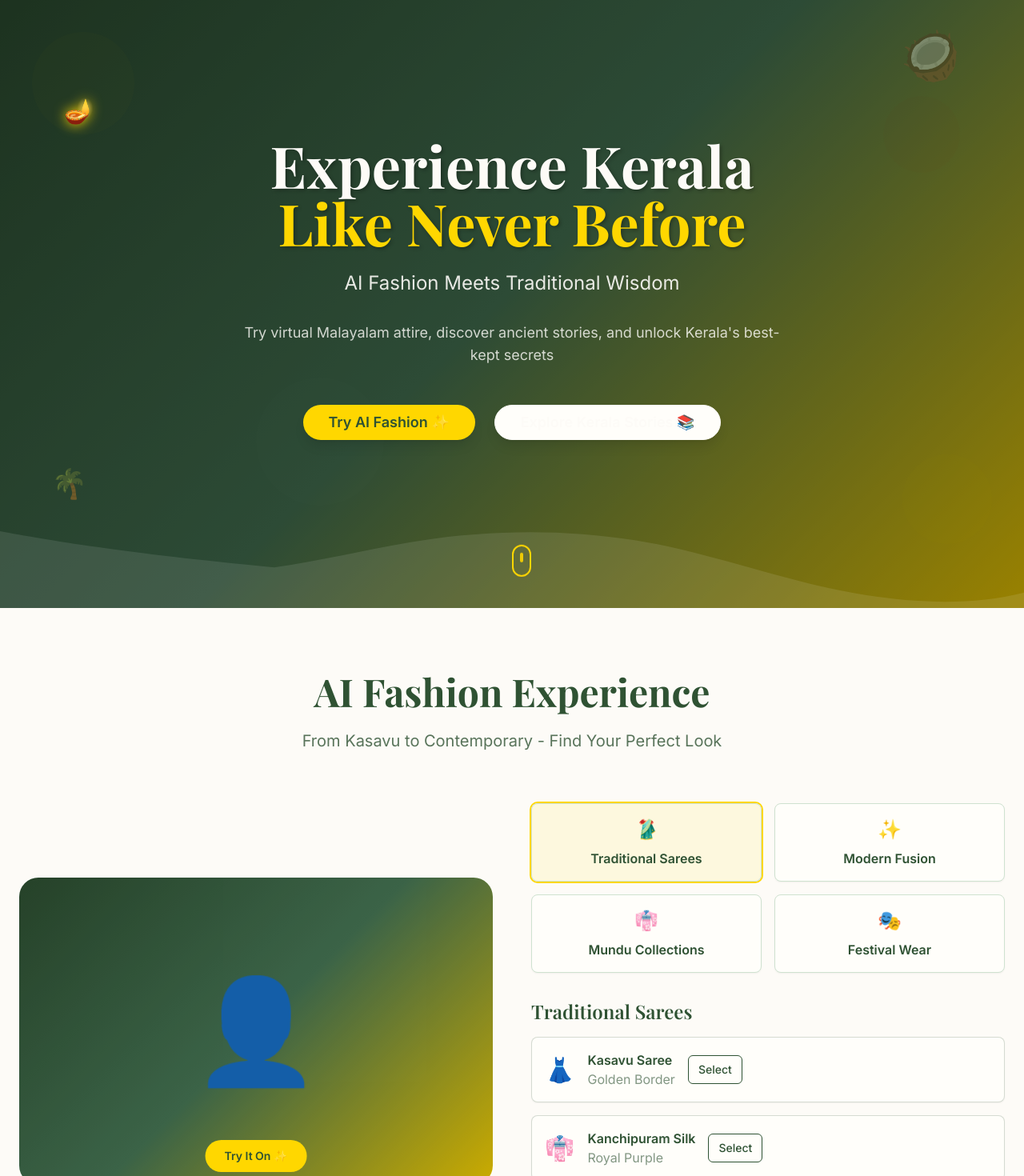
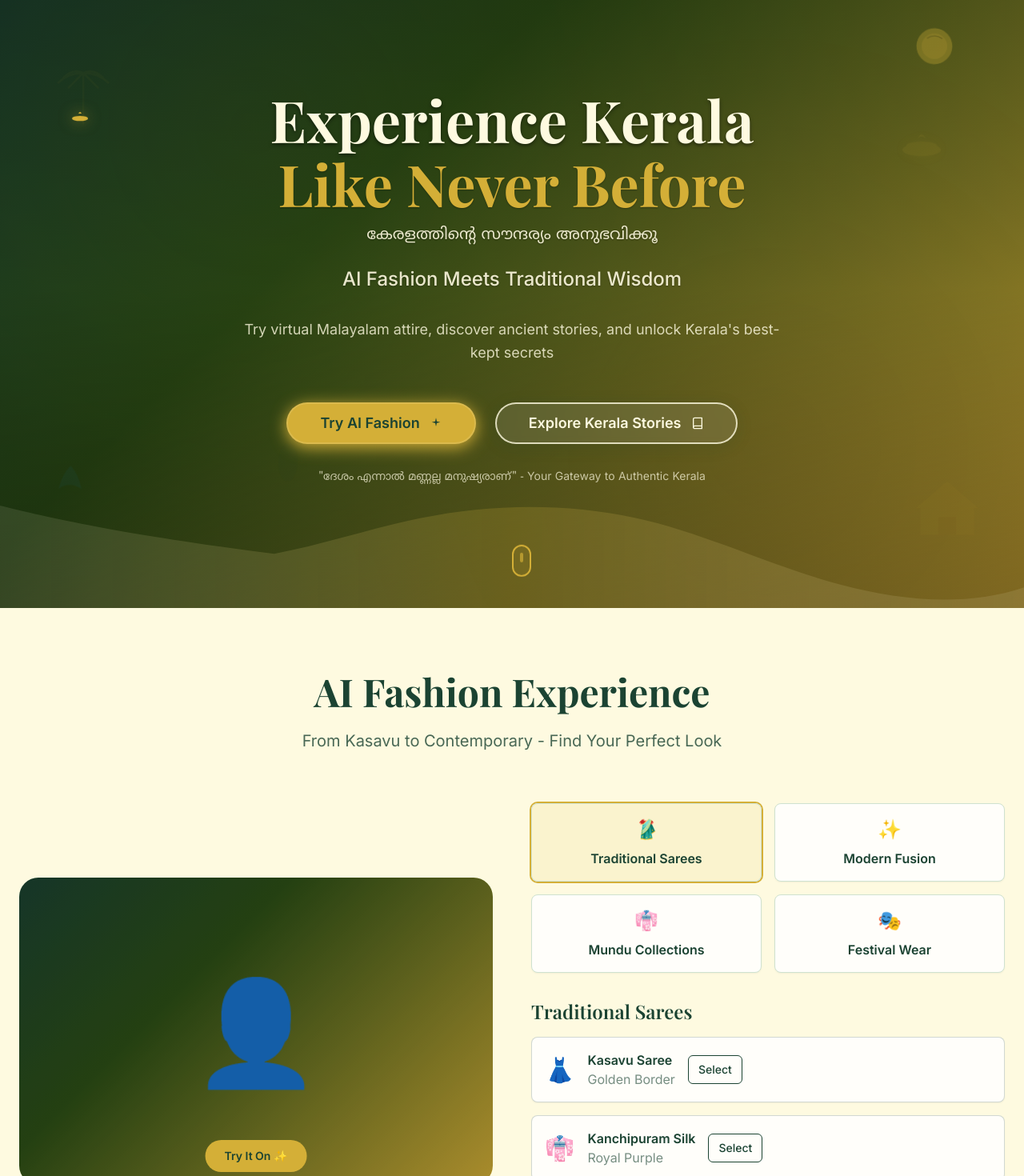
Before and after one commit to TheMalluBot/mallu-wisdom-weave, a React (Vite) app: page / in a window 1280 px wide. Shown: the part 40-1510 px from the top of the page at 80% size. Built offline with nearby package versions, Linux system fonts and the light colour scheme.

Commit message:
Refactor Hero Section
Implement the professional Kerala Hero Section redesign plan, focusing on improved typography, button design, background, cultural elements, animations, and layout.

```diff
--- a/src/components/HeroBackground.tsx
+++ b/src/components/HeroBackground.tsx
@@ -2,28 +2,67 @@
 const HeroBackground = () => {
   return (
     <div className="absolute inset-0 overflow-hidden">
-      {/* Background Gradient */}
+      {/* Enhanced Background Gradient */}
       <div className="absolute inset-0 bg-kerala-gradient"></div>
 
-      {/* Overlay for better text readability */}
-      <div className="absolute inset-0 bg-black/40"></div>
+      {/* Kerala Pattern Overlay */}
+      <div className="absolute inset-0 bg-kerala-pattern opacity-40"></div>
 
-      {/* Animated Background Pattern */}
-      <div className="absolute inset-0 opacity-10">
+      {/* Overlay for optimal text readability */}
+      <div className="absolute inset-0 bg-gradient-to-b from-black/30 via-black/20 to-black/40"></div>
+
+      {/* Floating Kerala Cultural Elements */}
+      <div className="absolute inset-0 opacity-20">
         <div className="absolute top-0 left-0 w-full h-full">
-          <div className="absolute top-20 left-10 w-32 h-32 rounded-full bg-kerala-gold/20 animate-pulse"></div>
-          <div className="absolute top-40 right-20 w-24 h-24 rounded-full bg-kerala-red/20 animate-pulse" style={{ animationDelay: '1s' }}></div>
-          <div className="absolute bottom-32 left-1/4 w-40 h-40 rounded-full bg-kerala-white/10 animate-pulse" style={{ animationDelay: '2s' }}></div>
-          <div className="absolute bottom-20 right-10 w-28 h-28 rounded-full bg-kerala-gold/15 animate-pulse" style={{ animationDelay: '0.5s' }}></div>
+          {/* Coconut Palm Silhouette */}
+          <div className="absolute top-20 left-10 w-32 h-32 opacity-30">
+            <svg viewBox="0 0 100 100" className="w-full h-full text-kerala-gold">
+              <path d="M50 90 L50 40 M30 45 Q40 35 50 40 Q60 35 70 45 M25 50 Q35 40 50 40 Q65 40 75 50 M35 55 Q45 45 50 40 Q55 45 65 55"
+                    stroke="currentColor" strokeWidth="2" fill="none" className="animate-kerala-pulse"/>
+            </svg>
+          </div>
+
+          {/* Traditional Lamp (Diya) */}
+          <div className="absolute top-40 right-20 w-24 h-24 opacity-40">
+            <svg viewBox="0 0 100 100" className="w-full h-full text-kerala-gold animate-kerala-glow">
+              <ellipse cx="50" cy="70" rx="25" ry="8" fill="currentColor"/>
+              <ellipse cx="50" cy="65" rx="20" ry="6" fill="currentColor"/>
+              <path d="M45 55 Q50 45 55 55 Q50 50 45 55" fill="currentColor"/>
+            </svg>
+          </div>
+
+          {/* Spice/Cardamom */}
+          <div className="absolute bottom-32 left-1/4 w-20 h-20 opacity-25">
+            <svg viewBox="0 0 100 100" className="w-full h-full text-kerala-green animate-kerala-float">
+              <ellipse cx="50" cy="50" rx="15" ry="30" fill="currentColor"/>
+              <ellipse cx="50" cy="50" rx="10" ry="25" fill="currentColor" opacity="0.7"/>
+            </svg>
+          </div>
+
+          {/* Temple Architecture Element */}
+          <div className="absolute bottom-20 right-10 w-28 h-28 opacity-20">
+            <svg viewBox="0 0 100 100" className="w-full h-full text-kerala-gold">
+              <rect x="20" y="60" width="60" height="30" fill="currentColor"/>
+              <polygon points="15,60 50,30 85,60" fill="currentColor"/>
+              <rect x="40" y="70" width="20" height="20" fill="rgba(0,0,0,0.3)"/>
+            </svg>
+          </div>
         </div>
       </div>
 
-      {/* Wave Effect at Bottom */}
+      {/* Enhanced Wave Effect */}
       <div className="absolute bottom-0 left-0 w-full">
-        <svg className="w-full h-24" viewBox="0 0 1200 120" preserveAspectRatio="none">
+        <svg className="w-full h-32" viewBox="0 0 1200 120" preserveAspectRatio="none">
+          <defs>
+            <linearGradient id="waveGradient" x1="0%" y1="0%" x2="100%" y2="0%">
+              <stop offset="0%" stopColor="rgba(254, 250, 224, 0.1)" />
+              <stop offset="50%" stopColor="rgba(212, 175, 55, 0.2)" />
+              <stop offset="100%" stopColor="rgba(254, 250, 224, 0.1)" />
+            </linearGradient>
+          </defs>
           <path
             d="M321.39,56.44c58-10.79,114.16-30.13,172-41.86,82.39-16.72,168.19-17.73,250.45-.39C823.78,31,906.67,72,985.66,92.83c70.05,18.48,146.53,26.09,214.34,3V120H0V0C54.08,13.36,143.09,34.07,321.39,56.44Z"
-            fill="rgba(253, 251, 247, 0.1)"
+            fill="url(#waveGradient)"
           />
         </svg>
       </div>
--- a/src/components/HeroSection.tsx
+++ b/src/components/HeroSection.tsx
@@ -14,50 +14,98 @@ const HeroSection = () => {
     <section className="relative h-screen flex items-center justify-center overflow-hidden">
       <HeroBackground />
 
-      {/* Floating Elements */}
+      {/* Floating Cultural Elements */}
       <div className="absolute inset-0 pointer-events-none">
-        <div className="animate-float absolute top-20 right-20 text-6xl opacity-30">🥥</div>
-        <div className="animate-float absolute bottom-32 left-16 text-4xl opacity-40" style={{ animationDelay: '1s' }}>🌴</div>
-        <div className="animate-glow absolute top-40 left-20 text-3xl">🪔</div>
+        {/* Coconut */}
+        <div className="animate-kerala-float absolute top-20 right-20 opacity-40">
+          <svg className="w-16 h-16 text-kerala-gold" viewBox="0 0 100 100">
+            <circle cx="50" cy="50" r="35" fill="currentColor" opacity="0.8"/>
+            <circle cx="50" cy="50" r="25" fill="currentColor"/>
+            <path d="M35 35 Q50 25 65 35" stroke="rgba(0,0,0,0.3)" strokeWidth="2" fill="none"/>
+          </svg>
+        </div>
+
+        {/* Palm Leaves */}
+        <div className="animate-kerala-float absolute bottom-32 left-16 opacity-30" style={{ animationDelay: '1s' }}>
+          <svg className="w-12 h-12 text-kerala-green" viewBox="0 0 100 100">
+            <path d="M20 80 Q30 40 50 20 Q70 40 80 80 Q50 60 20 80" fill="currentColor"/>
+          </svg>
+        </div>
+
+        {/* Traditional Lamp */}
+        <div className="animate-kerala-glow absolute top-40 left-20">
+          <svg className="w-10 h-10 text-kerala-gold" viewBox="0 0 100 100">
+            <ellipse cx="50" cy="70" rx="25" ry="8" fill="currentColor"/>
+            <path d="M45 55 Q50 45 55 55" fill="currentColor"/>
+          </svg>
+        </div>
       </div>
 
       <div className={`relative z-10 text-center max-w-6xl mx-auto px-6 transition-all duration-1000 ${
         isLoaded ? 'opacity-100 translate-y-0' : 'opacity-0 translate-y-10'
       }`}>
-        <h1 className="kerala-serif text-5xl md:text-7xl font-bold mb-6 text-kerala-white kerala-text-shadow">
-          Experience Kerala
-          <span className="block text-kerala-gold">Like Never Before</span>
-        </h1>
+        {/* Enhanced Typography */}
+        <div className="mb-6">
+          <h1 className="kerala-serif text-4xl md:text-6xl lg:text-7xl font-bold mb-4 text-kerala-white kerala-text-shadow leading-tight">
+            Experience Kerala
+            <span className="block text-kerala-gold kerala-text-shadow-soft mt-2">
+              Like Never Before
+            </span>
+          </h1>
 
-        <p className="text-xl md:text-2xl mb-8 text-kerala-white/90 max-w-3xl mx-auto leading-relaxed">
+          {/* Malayalam Subtitle */}
+          <p className="kerala-malayalam text-lg md:text-xl text-kerala-white/90 mb-2 kerala-text-shadow-soft">
+            കേരളത്തിന്റെ സൗന്ദര്യം അനുഭവിക്കൂ
+          </p>
+        </div>
+
+        <p className="text-xl md:text-2xl mb-8 text-kerala-white/90 max-w-3xl mx-auto leading-relaxed kerala-text-shadow-soft font-medium">
           AI Fashion Meets Traditional Wisdom
         </p>
 
-        <p className="text-lg mb-12 text-kerala-white/80 max-w-2xl mx-auto">
+        <p className="text-lg mb-12 text-kerala-white/80 max-w-2xl mx-auto leading-relaxed">
           Try virtual Malayalam attire, discover ancient stories, and unlock Kerala's best-kept secrets
         </p>
 
-        <div className="flex flex-col sm:flex-row gap-6 justify-center items-center">
+        {/* Enhanced Buttons */}
+        <div className="flex flex-col sm:flex-row gap-6 justify-center items-center mb-8">
           <Button
             size="lg"
-            className="bg-kerala-gold hover:bg-kerala-gold-dark text-kerala-green font-semibold px-8 py-4 text-lg rounded-full transition-all duration-300 transform hover:scale-105 shadow-lg"
+            className="group bg-kerala-gold hover:bg-kerala-gold-dark text-kerala-green font-semibold px-10 py-6 text-lg rounded-full transition-all duration-300 transform hover:scale-105 shadow-kerala-gold hover:shadow-kerala-glow border-2 border-kerala-gold-light/20"
           >
-            Try AI Fashion ✨
+            <span className="flex items-center gap-3">
+              Try AI Fashion
+              <svg className="w-5 h-5 group-hover:rotate-12 transition-transform" viewBox="0 0 24 24" fill="none">
+                <path d="M12 2L13.5 8.5L20 10L13.5 11.5L12 18L10.5 11.5L4 10L10.5 8.5L12 2Z" fill="currentColor"/>
+              </svg>
+            </span>
           </Button>
+
           <Button
             size="lg"
             variant="outline"
-            className="border-kerala-white text-kerala-white hover:bg-kerala-white hover:text-kerala-green font-semibold px-8 py-4 text-lg rounded-full transition-all duration-300 transform hover:scale-105 shadow-lg"
+            className="group border-2 border-kerala-white/80 text-kerala-white hover:bg-kerala-white hover:text-kerala-green font-semibold px-10 py-6 text-lg rounded-full transition-all duration-300 transform hover:scale-105 backdrop-blur-sm bg-white/10 shadow-kerala-soft"
           >
-            Explore Kerala Stories 📚
+            <span className="flex items-center gap-3">
+              Explore Kerala Stories
+              <svg className="w-5 h-5 group-hover:translate-x-1 transition-transform" viewBox="0 0 24 24" fill="none">
+                <path d="M4 19.5C4 18.837 4.263 18.201 4.732 17.732C5.201 17.263 5.837 17 6.5 17H20" stroke="currentColor" strokeWidth="2" strokeLinecap="round" strokeLinejoin="round"/>
+                <path d="M6.5 2H20V22H6.5C5.837 22 5.201 21.737 4.732 21.268C4.263 20.799 4 20.163 4 19.5V4.5C4 3.837 4.263 3.201 4.732 2.732C5.201 2.263 5.837 2 6.5 2Z" stroke="currentColor" strokeWidth="2" strokeLinecap="round" strokeLinejoin="round"/>
+              </svg>
+            </span>
           </Button>
+        </div>
+
+        {/* Cultural Tagline */}
+        <div className="text-kerala-white/70 text-sm kerala-malayalam">
+          "ദേശം എന്നാൽ മണ്ണല്ല മനുഷ്യരാണ്" - Your Gateway to Authentic Kerala
         </div>
       </div>
 
-      {/* Scroll Indicator */}
+      {/* Enhanced Scroll Indicator */}
       <div className="absolute bottom-8 left-1/2 transform -translate-x-1/2 animate-bounce">
-        <div className="w-6 h-10 border-2 border-kerala-gold rounded-full flex justify-center">
-          <div className="w-1 h-3 bg-kerala-gold rounded-full mt-2 animate-pulse"></div>
+        <div className="w-6 h-10 border-2 border-kerala-gold rounded-full flex justify-center bg-kerala-gold/10 backdrop-blur-sm">
+          <div className="w-1 h-3 bg-kerala-gold rounded-full mt-2 animate-kerala-pulse"></div>
         </div>
       </div>
     </section>
--- a/src/index.css
+++ b/src/index.css
@@ -1,13 +1,9 @@
 
-@import url('https://fonts.googleapis.com/css2?family=Playfair+Display:wght@400;600;700&family=Inter:wght@300;400;500;600&display=swap');
+@import url('https://fonts.googleapis.com/css2?family=Inter:wght@300;400;500;600;700&family=Noto+Sans+Malayalam:wght@400;500;600;700&family=Playfair+Display:wght@400;500;600;700&display=swap');
 
 @tailwind base;
 @tailwind components;
 @tailwind utilities;
-
-/* Definition of the design system. All colors, gradients, fonts, etc should be defined here.
-All colors MUST be HSL.
-*/
 
 @layer base {
   :root {
@@ -88,21 +84,37 @@ All colors MUST be HSL.
   }
 
   body {
-    @apply bg-background text-foreground font-['Inter'];
+    @apply bg-background text-foreground;
+    font-family: 'Inter', -apple-system, BlinkMacSystemFont, 'Segoe UI', Roboto, sans-serif;
   }
 
   .kerala-serif {
-    font-family: 'Playfair Display', serif;
+    font-family: 'Playfair Display', 'Noto Sans Malayalam', serif;
+  }
+
+  .kerala-malayalam {
+    font-family: 'Noto Sans Malayalam', 'Inter', sans-serif;
   }
 
   .kerala-text-shadow {
-    text-shadow: 2px 2px 4px rgba(0, 0, 0, 0.3);
+    text-shadow: 0 2px 4px rgba(0, 0, 0, 0.5);
+  }
+
+  .kerala-text-shadow-soft {
+    text-shadow: 0 1px 2px rgba(0, 0, 0, 0.3);
   }
 
   .glass-effect {
     backdrop-filter: blur(10px);
-    background: rgba(253, 251, 247, 0.1);
-    border: 1px solid rgba(255, 215, 0, 0.2);
+    background: rgba(255, 255, 255, 0.1);
+    border: 1px solid rgba(255, 255, 255, 0.2);
+  }
+
+  .kerala-pattern {
+    background-image:
+      radial-gradient(circle at 20% 20%, rgba(255, 215, 0, 0.1) 0%, transparent 50%),
+      radial-gradient(circle at 80% 80%, rgba(220, 20, 60, 0.1) 0%, transparent 50%),
+      radial-gradient(circle at 40% 40%, rgba(47, 82, 51, 0.1) 0%, transparent 50%);
   }
 }
 
@@ -112,14 +124,14 @@ All colors MUST be HSL.
 }
 
 ::-webkit-scrollbar-track {
-  background: #2F5233;
+  background: hsl(122, 25%, 15%);
 }
 
 ::-webkit-scrollbar-thumb {
-  background: #FFD700;
+  background: hsl(51, 100%, 50%);
   border-radius: 4px;
 }
 
 ::-webkit-scrollbar-thumb:hover {
-  background: #DAA520;
+  background: hsl(45, 100%, 45%);
 }
--- a/tailwind.config.ts
+++ b/tailwind.config.ts
@@ -1,4 +1,3 @@
-
 import type { Config } from "tailwindcss";
 
 export default {
@@ -63,15 +62,22 @@ export default {
 					border: 'hsl(var(--sidebar-border))',
 					ring: 'hsl(var(--sidebar-ring))'
 				},
-				// Kerala Theme Colors
+				// Enhanced Kerala Theme Colors
 				kerala: {
-					gold: '#FFD700',
-					green: '#2F5233',
-					red: '#DC143C',
-					white: '#FDFBF7',
-					'gold-dark': '#DAA520',
-					'green-light': '#4A7C59',
-					'red-light': '#FF6B6B'
+					gold: '#D4AF37',
+					'gold-light': '#F4E4A6',
+					'gold-dark': '#B8941F',
+					green: '#1B4332',
+					'green-light': '#2D5016',
+					'green-dark': '#081C15',
+					red: '#C1121F',
+					'red-light': '#F72585',
+					'red-dark': '#90323D',
+					white: '#FEFAE0',
+					'white-soft': '#F8F6E8',
+					cream: '#F7F3E9',
+					brown: '#8B4513',
+					'brown-light': '#CD853F'
 				}
 			},
 			borderRadius: {
@@ -96,35 +102,52 @@ export default {
 						height: '0'
 					}
 				},
-				'float': {
-					'0%, 100%': { transform: 'translateY(0px)' },
-					'50%': { transform: 'translateY(-20px)' }
+				'kerala-float': {
+					'0%, 100%': { transform: 'translateY(0px) rotate(0deg)' },
+					'50%': { transform: 'translateY(-15px) rotate(2deg)' }
 				},
-				'glow': {
-					'0%, 100%': { filter: 'drop-shadow(0 0 5px #FFD700)' },
-					'50%': { filter: 'drop-shadow(0 0 20px #FFD700)' }
+				'kerala-glow': {
+					'0%, 100%': {
+						filter: 'drop-shadow(0 0 8px rgba(212, 175, 55, 0.6))',
+						transform: 'scale(1)'
+					},
+					'50%': {
+						filter: 'drop-shadow(0 0 16px rgba(212, 175, 55, 0.8))',
+						transform: 'scale(1.05)'
+					}
 				},
-				'wave': {
-					'0%': { transform: 'translateX(-100%)' },
-					'100%': { transform: 'translateX(100%)' }
+				'kerala-pulse': {
+					'0%, 100%': { opacity: '0.6' },
+					'50%': { opacity: '1' }
 				},
 				'fade-in-up': {
 					'0%': { opacity: '0', transform: 'translateY(30px)' },
 					'100%': { opacity: '1', transform: 'translateY(0)' }
+				},
+				'fade-in-scale': {
+					'0%': { opacity: '0', transform: 'scale(0.8)' },
+					'100%': { opacity: '1', transform: 'scale(1)' }
 				}
 			},
 			animation: {
 				'accordion-down': 'accordion-down 0.2s ease-out',
 				'accordion-up': 'accordion-up 0.2s ease-out',
-				'float': 'float 3s ease-in-out infinite',
-				'glow': 'glow 2s ease-in-out infinite',
-				'wave': 'wave 3s ease-in-out infinite',
-				'fade-in-up': 'fade-in-up 0.6s ease-out'
+				'kerala-float': 'kerala-float 4s ease-in-out infinite',
+				'kerala-glow': 'kerala-glow 3s ease-in-out infinite',
+				'kerala-pulse': 'kerala-pulse 2s ease-in-out infinite',
+				'fade-in-up': 'fade-in-up 0.8s ease-out',
+				'fade-in-scale': 'fade-in-scale 0.6s ease-out'
 			},
 			backgroundImage: {
-				'kerala-gradient': 'linear-gradient(135deg, #2F5233 0%, #4A7C59 50%, #FFD700 100%)',
-				'gold-gradient': 'linear-gradient(135deg, #FFD700 0%, #DAA520 100%)',
-				'temple-gradient': 'linear-gradient(135deg, #DC143C 0%, #FF6B6B 100%)'
+				'kerala-gradient': 'linear-gradient(135deg, #1B4332 0%, #2D5016 35%, #D4AF37 100%)',
+				'kerala-gradient-soft': 'linear-gradient(135deg, rgba(27, 67, 50, 0.9) 0%, rgba(45, 80, 22, 0.8) 35%, rgba(212, 175, 55, 0.7) 100%)',
+				'kerala-pattern': 'radial-gradient(circle at 25% 25%, rgba(212, 175, 55, 0.1) 0%, transparent 50%), radial-gradient(circle at 75% 75%, rgba(193, 18, 31, 0.1) 0%, transparent 50%)',
+				'gold-shimmer': 'linear-gradient(135deg, #D4AF37 0%, #F4E4A6 50%, #D4AF37 100%)'
+			},
+			boxShadow: {
+				'kerala-soft': '0 4px 20px rgba(27, 67, 50, 0.15)',
+				'kerala-gold': '0 4px 20px rgba(212, 175, 55, 0.25)',
+				'kerala-glow': '0 0 30px rgba(212, 175, 55, 0.3)'
 			}
 		}
 	},
```
